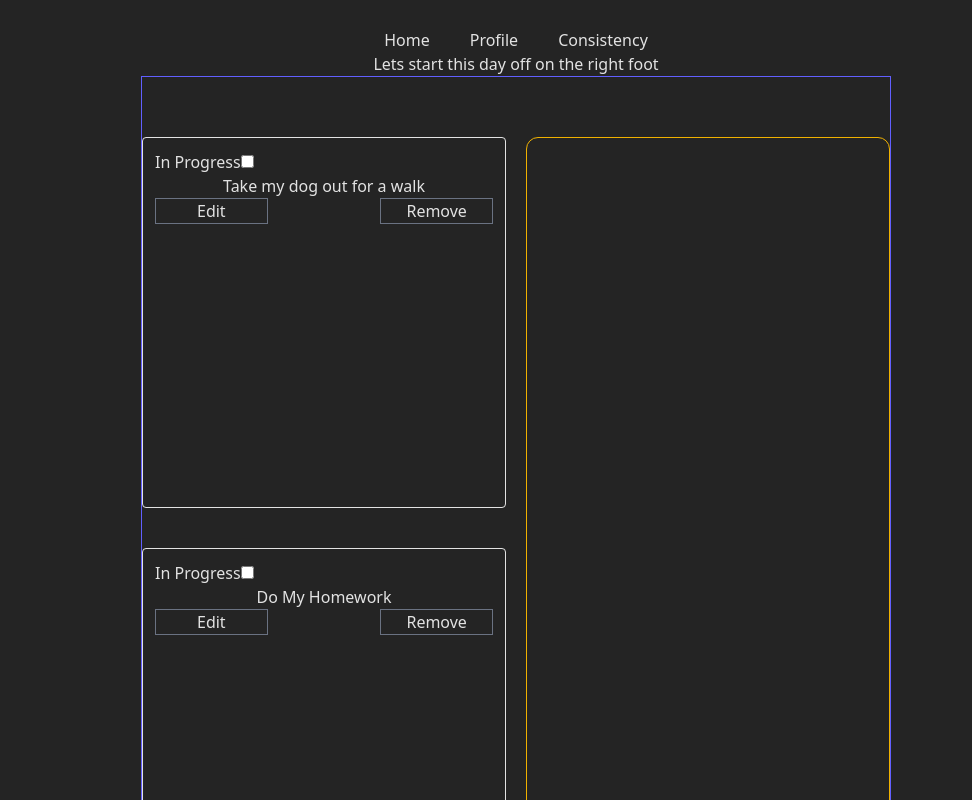
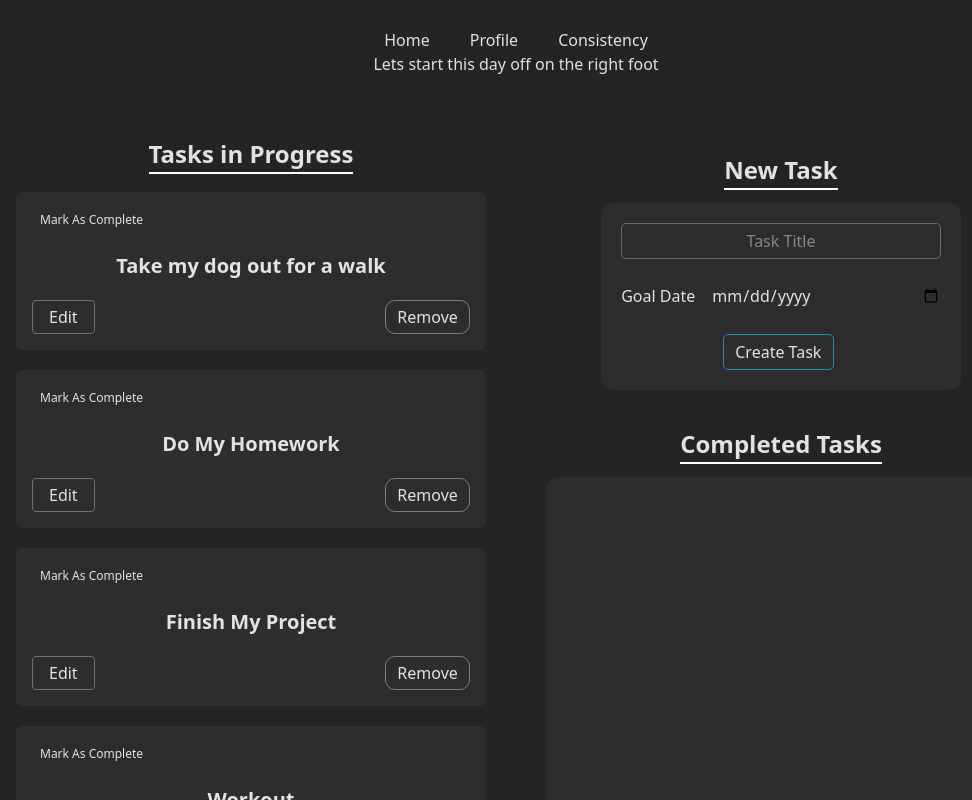
Before and after one commit to 02juan04/goal-tracker, a React (Vite) app: page / in a window 1280 px wide. Shown: the top 800 px of the page, without its empty margins (124-1096 px from the left). Built offline with nearby package versions, Linux system fonts and the light colour scheme.

Commit message:
homepage works. core functionality works

```diff
--- a/src/pages/Home.jsx
+++ b/src/pages/Home.jsx
@@ -1,112 +1,274 @@
 import { useState } from "react";
+import '../App.css'
 
 const currentTasks = [
     {
-        task : "Take my dog out for a walk",
+        id: 1,
+        taskName : "Take my dog out for a walk",
         dateCreated : new Date().getDate(),
         goalDate : new Date().getDate(),
         completed: false
     },
     {
-        task : "Do My Homework",
+        id: 2,
+        taskName : "Do My Homework",
         dateCreated : new Date().getDate(),
         goalDate : new Date().getDate(),
         completed: false
     },
     {
-        task : "Finish My Project",
+        id: 3,
+        taskName : "Finish My Project",
         dateCreated : new Date().getDate(),
         goalDate : new Date().getDate(),
         completed: false
     },
     {
-        task : "Workout",
+        id: 4,
+        taskName : "Workout",
         dateCreated : new Date().getDate(),
         goalDate : new Date().getDate(),
         completed: false
     },
 ]
 
-
-function NoTask(){
-    return(
-    <p>No Tasks :(</p>
-    );
-};
+const TaskCardHeader = ({task, onCompletion}) => {
 
 
-const TaskCardHeader = (props) => {
-    const [checked, setChecked] = useState(false);
 
     function handleChecked(){
-        if(!checked){
-            setChecked(true);
-            return;
-        }
-        setChecked(false)
+        onCompletion(task);
     }
 
     return(
         <>
-            <label htmlFor="inProgessCheckBox">
-                {props.text}<input type="checkbox" checked={checked} onChange={handleChecked}/>
-            </label>
+            <div id="customCheckbox" className="w-fit h-fit px-2 py-1 rounded-sm hover:bg-[#00FF7F] cursor-pointer text-xs hover:text-black" onClick={handleChecked}>Mark As Complete</div>
         </>
     )
 }
 
-function TaskCard(props){
-    const [inProgress, setInProgess] = useState(true);
+function TaskCard({task}){
+    const [isEditing, setIsEditing] = useState(false);
+    const [taskValue, setTaskValue] = useState(task.taskName);
+
+    function handleEditButton(){
+        if(!isEditing){
+            setIsEditing(true);
+        }
+        else{
+            setIsEditing(false);
+        }
+        return;
+    }
+
+    function handleRemoveButton(){
+        if(typeof task.onRemove === 'function'){
+            task.onRemove(task.id);
+            return;
+        }
+    }
+
+    function handleTaskValueChange(e){
+        setTaskValue(e.target.value);
+        console.log(taskValue);
+    }
+
+    function handleSaveButton(){
+        task.onSave(task.id, taskValue);
+        setIsEditing(false);
+    }
+
     return(
-        <div id="taskcard" className="flex flex-col rounded-sm border border-white-500 h-50 p-3 sm:h-100">
-            <header id="card-header">
+        <div id="taskcard" className="flex flex-col rounded-md bg-white/4 h-fit p-4 mt-5 hover:shadow-lg hover:translate-y-[-5px] duration-150 ease-in" >
+            <header id="card-header" className="flex justify-between">
+                <TaskCardHeader task={task} onCompletion={task.onCompletion} isEditing={isEditing}/>
+            </header>
                 {
-                    inProgress ?
+                    isEditing ?
                     <>
-                        <TaskCardHeader text="In Progress"/>
+                    <form className="flex flex-col gap-3 mt-5" onSubmit={handleSaveButton}>
+                        <input type="text" name="userTaskEdit" id="userTaskEdit" value={taskValue} onChange={handleTaskValueChange}/>
+                        <button id="saveEditButton" className="border border-[#4CAF50] w-fit m-auto px-3 py-1 rounded-lg hover:bg-[#4CAF50] duration-75 ease-in hover:border-transparent" type="submit">Save</button>
+                    </form>
                     </>
+
                     :
-                    <>
-                        <TaskCardHeader  text="Completed"/>
-                    </>
+                <h2 className="card-header py-5 font-semibold text-xl">{task.taskName}</h2>
                 }
-                <h3 className="card-header text-center">{props.task}</h3>
-            </header>
+
+
+            { isEditing ? (
+                <div id="cardButtonContainer" className="flex justify-end">
+                    <button className="removeButton" onClick={handleRemoveButton}>Remove</button>
+                </div>
+            )
+            :
+            (
             <div id="cardButtonContainer" className="flex justify-between">
-                <button id="editButton" className="border border-gray-500 w-1/3">Edit</button>
-                <button id="editButton" className="border border-gray-500 w-1/3">Remove</button>
+                <button className="editButton border border-gray-500 w-fit px-4 py-1 rounded-sm hover:bg-gray-500 duration-150 ease-in" onClick={handleEditButton}>Edit</button>
+                <button className="removeButton" onClick={handleRemoveButton}>Remove</button>
             </div>
+            )
+            }
         </div>
     );
 }
 
-function DisplayCurrentTask(){
+function DisplayCurrentTask({tasks, onRemove, onSave, onCompletion}){
     return(
         <>
         {
-            currentTasks.map((task, index) =>
-                <TaskCard key={currentTasks[index].task} task={currentTasks[index].task} />
+            tasks.map((task) =>
+                <TaskCard key={task.id} task={{...task, onRemove, onSave, onCompletion}} />
             )
         }
         </>
     );
 }
+
+
+function NewTaskWindow({ onCreateTask }) {
+    const [taskTitle, setTaskTitle] = useState('');
+    const [taskGoalDate, setTaskGoalDate] = useState('');
+
+    function handleInputChange(e) {
+        setTaskTitle(e.target.value);
+    }
+
+    function handleDateChange(e) {
+        setTaskGoalDate(e.target.value);
+    }
+
+    function handleNewTask(e) {
+        e.preventDefault();
+        onCreateTask({
+            id: crypto.randomUUID(),
+            taskName: taskTitle,
+            dateCreated: new Date().getDate(),
+            goalDate: taskGoalDate,
+            completed: false,
+        });
+        setTaskTitle('');
+        setTaskGoalDate('');
+    }
+
+    return (
+        <div id="newTasksContainer" className="w-5/6 p-[1rem] m-auto">
+            <h2 id="newTaskHeader" className="sectionHeaderTitle">New Task</h2>
+            <form
+                className="grid grid-rows-3 grid-cols-10 w-full gap-5 rounded-xl bg-white/4 p-5"
+                onSubmit={handleNewTask}
+            >
+                <input
+                    type="text"
+                    name="newTaskTitle"
+                    id="newTaskTitle"
+                    placeholder="Task Title"
+                    value={taskTitle}
+                    onChange={handleInputChange}
+                    className="w-full col-span-full"
+                />
+
+                <div className="flex gap-4 w-full items-center col-span-full">
+                    <label htmlFor="goalDate" className="whitespace-nowrap">
+                        Goal Date
+                    </label>
+                    <input
+                        id="newTaskGoalDate"
+                        type="date"
+                        name="newTaskGoalDate"
+                        value={taskGoalDate}
+                        onChange={handleDateChange}
+                        className="flex-1"
+                    />
+                </div>
+
+                <button className="createTaskButton w-full col-start-4 col-span-4" type="submit">
+                    Create Task
+                </button>
+            </form>
+        </div>
+    );
+}
+
+
+function CompleteTaskCard({task}){
+
+
+    function handleRemove(){
+        task.onRemove(task.id);
+        return;
+    }
+    return (
+    <div id="completedTaskcard" class="flex flex-row justify-between w-5/6 h-fit my-5 px-5 border-b border-black p-1 m-auto">
+            <h2 class="card-header font-semibold text-lg">{task.taskName}</h2>
+            <button class="removeButton h-fit" onClick={handleRemove}>Remove</button>
+    </div>
+    );
+}
+
+function CompletedTasks({completedTasks, onRemove}){
+    return(
+            completedTasks.map(task =>
+                <CompleteTaskCard key={task.id} task={{...task, onRemove}}></CompleteTaskCard>
+            )
+    )
+}
+
+
+
 function Home(){
+    const [tasks, setTasks] = useState(currentTasks);
+    const [completedTasks, setCompletedTasks] = useState([]);
+
+    function handleRemoveTask(id){
+        setTasks(prev => prev.filter(t => t.id !== id));
+    }
+
+    function handleRemoveCompletedTask(id){
+        setCompletedTasks(prev => prev.filter(t=> t.id !== id));
+    }
+
+    //REMEMBER THIS YOU ALWAYS MESS THIS UP
+    //IF THE STATE IS AN OBJECT, for example, YOU MUST RETURN A NEWNEWNEWNEWNWENWENWENWENW NEW OBJECT!!
+    function handleEditChange(id, newTask){
+        setTasks(currentTasks => currentTasks.map(task =>
+            task.id === id ? {...task, taskName: newTask} :
+            task
+        ));
+    }
+
+    function createNewTask(newTask){
+        setTasks(currentTasks => [...currentTasks, newTask]);
+    }
+
+    function handleCompleteTask(completedTask){
+        setCompletedTasks(completedTasks => [...completedTasks, completedTask])
+        setTasks(currentTasks => currentTasks.filter(
+            task => task.id !== completedTask.id
+        ))
+    }
+
     return(
         <>
-            <h1 className="text-center">Lets start this day off on the right foot</h1>
-            <div id="homeContainer" className=" h-full w-3/4 border border-indigo-500 flex flex-row gap-5">
-                <section id="currentTasks" className=" flex flex-col gap-10 justify-center w-1/2 h-9/10 rounded-xl mt-15">
-                    <DisplayCurrentTask/>
+            <h1>Lets start this day off on the right foot</h1>
+            <div id="homeContainer" className=" h-full w-full flex flex-row gap-15">
+                <section id="currentTasks" className= "w-1/2 min-h-[600px] h-fit rounded-xl mt-15">
+                    <h2 className="sectionHeaderTitle h-fit">Tasks in Progress</h2>
+                    <DisplayCurrentTask tasks={tasks} onRemove={handleRemoveTask} onSave={handleEditChange} onCompletion={handleCompleteTask}/>
                 </section>
-                <div id="twoSectionsDiv" className="flex flex-col w-1/2 h-9/10 mt-15 rounded-xl gap-5">
-                    <section id="newTasks" className="border border-yellow-500 w-full h-1/2 rounded-xl">
+                <div id="twoSectionsDiv" className="flex flex-col w-1/2 min-h-fit h-9/10 mt-15 rounded-xl gap-5">
+                    <section id="newTasks" className=" w-full h-fit">
+                        <NewTaskWindow onCreateTask={createNewTask} tasks={tasks}> </NewTaskWindow>
                     </section>
-                    <section className="border border-yellow-500 w-full h-1/2 rounded-xl">
+                    <section className="w-full h-full rounded-xl ">
+                        <h2 className="sectionHeaderTitle">Completed Tasks</h2>
+                        <div className="w-full m-auto min-h-1/2 h-fit bg-white/4 rounded-xl py-1">
+                        <CompletedTasks completedTasks={completedTasks} onRemove={handleRemoveCompletedTask}></CompletedTasks>
+                        </div>
                     </section>
                 </div>
             </div>
-
         </>
     )
 }
```
